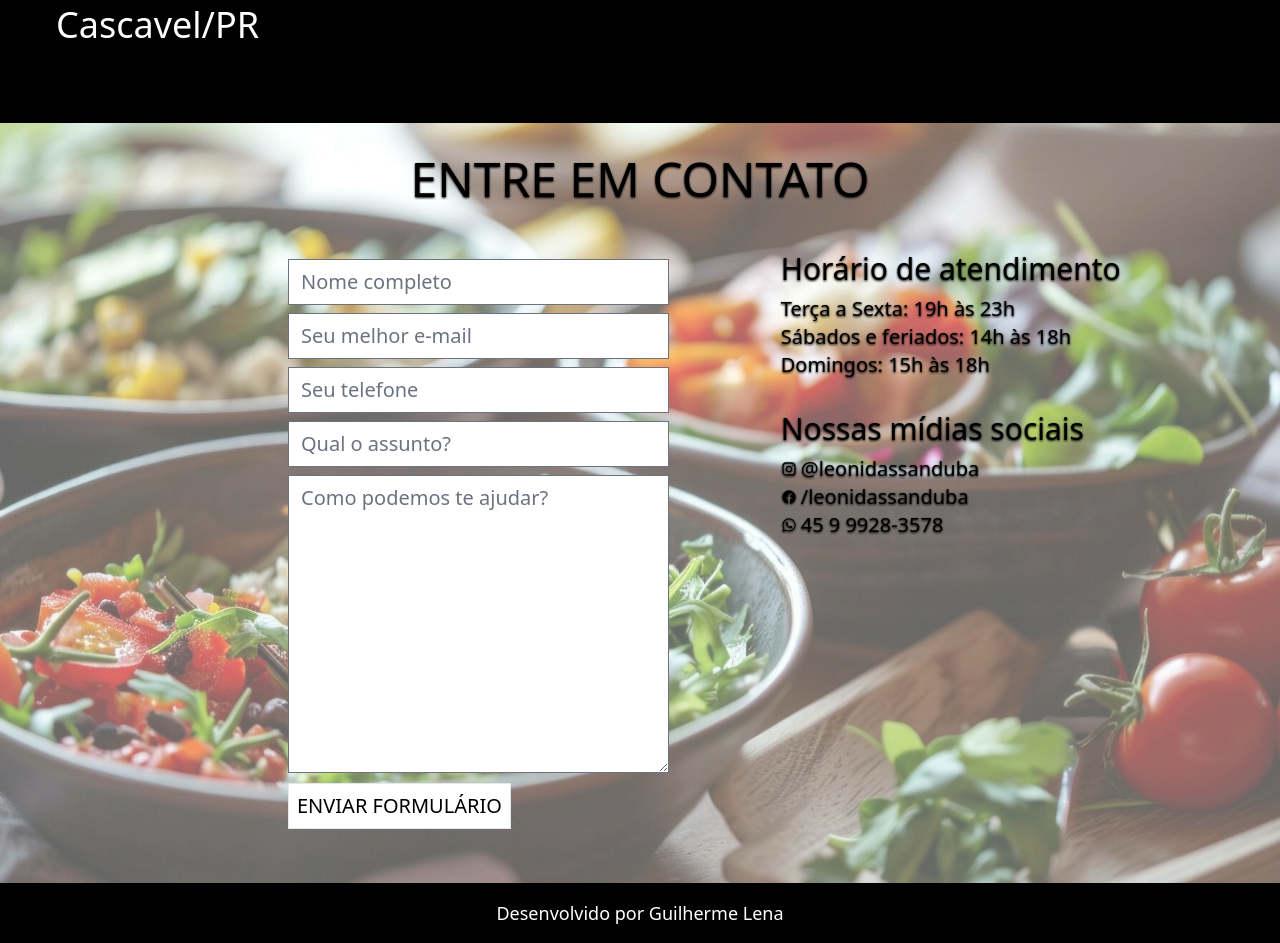
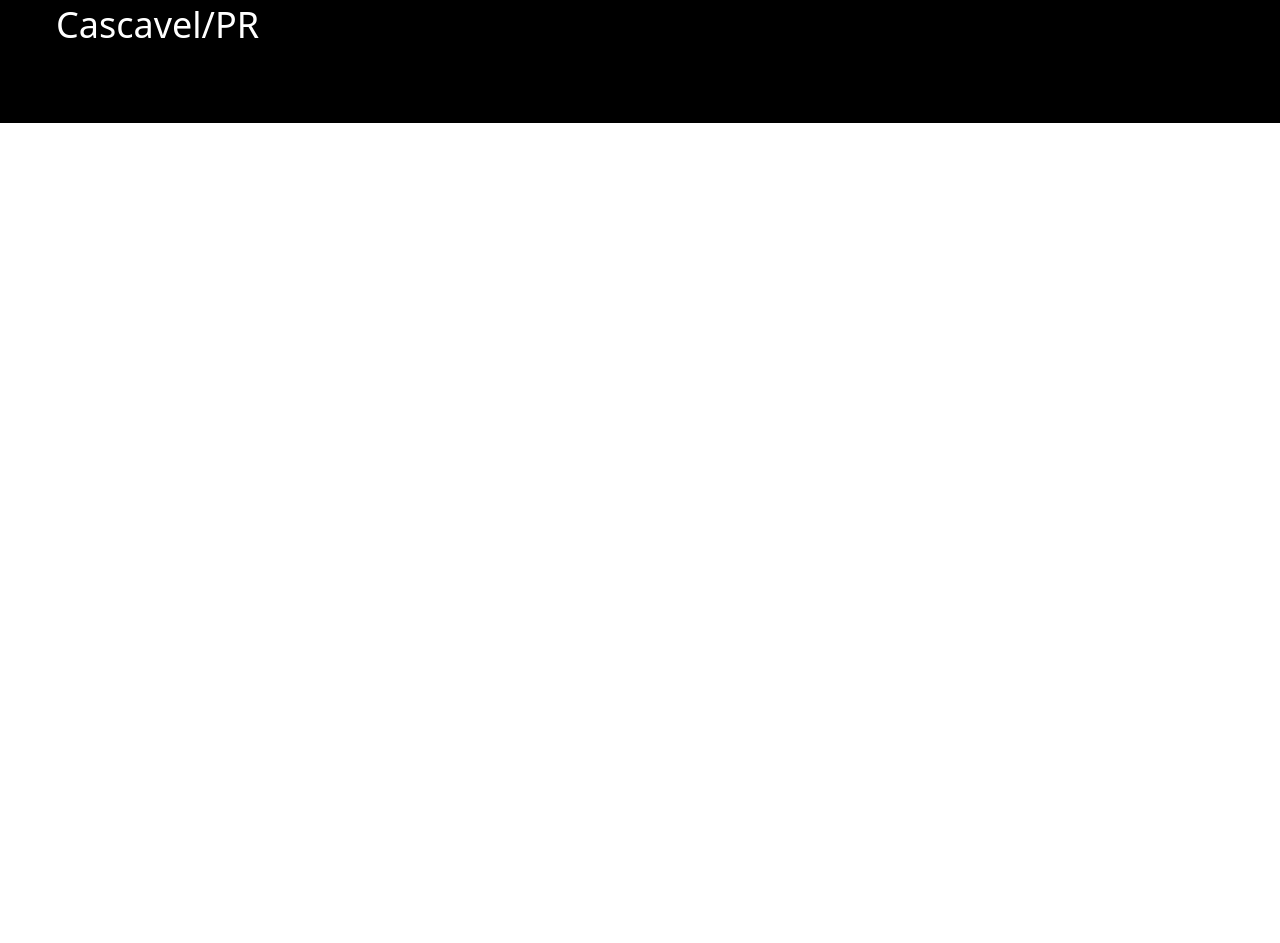
Before and after one commit to guilhermelena01/projeto-leonidas-app, a Next.js app: page / in a window 1280 px wide. Shown: the part 3984-4927 px from the top of the page. After the commit the page ends 4107 px from the top, so only its background shows below. Built offline with nearby package versions, Linux system fonts and the light colour scheme; grey boxes are pictures that could not be loaded.

Commit message:
removendo footer e formulario

```diff
--- a/src/pages/index.tsx
+++ b/src/pages/index.tsx
@@ -97,54 +97,6 @@ export default function Home() {
             Centro - Cascavel/PR</p>
           <iframe title="teste" className="w-full md:w-[70%] md:h-64 md:top-0 md:right-0 md:p-0 h-48 py-0.5 md:absolute xl:h-[80%]" src="https://www.google.com/maps/embed?pb=!1m18!1m12!1m3!1d3617.3970078378097!2d-53.45210028522562!3d-24.95260381948541!2m3!1f0!2f0!3f0!3m2!1i1024!2i768!4f13.1!3m3!1m2!1s0x94f3d56eede66921%3A0xbb82308c7f99d53!2sLe%C3%B4nidas%20Sanduba!5e0!3m2!1spt-BR!2sbr!4v1708592355205!5m2!1spt-BR!2sbr" style={{ border: 0 }} loading="lazy"></iframe>
         </div>
-
-        <div id="contato" className="w-full flex flex-col sm:flex-row relative py-4 lg:p-0 bg-white text-black md:justify-center">
-          <Image src={SaladaLeonidas} alt="Prato de saladas Leonidas" className="w-full hidden lg:flex opacity-60 h-[760px]" />
-          <h1 className="hidden md:flex text-4xl xl:text-5xl absolute xl:mt-8 drop-shadow-[0_1px_1px_rgba(0,0,0,8)] lg:text-black">ENTRE EM CONTATO</h1>
-          <div className="w-full lg:absolute lg:flex md:gap-x-12 xl:gap-x-24">
-            <form onSubmit={helpHook.sendEmail}
-              className="w-full flex flex-col justify-center items-center gap-y-2 px-4 pb-8 pt-2 md:mt-16 xl:mt-32 xl:pl-72 md:relative">
-              <h2 className="text-lg md:hidden">ENTRE EM CONTATO</h2>
-              <input onChange={(event) => helpHook.setName(event.target.value)} placeholder="Nome completo" type="text" className="w-full xl:text-xl focus:ring-0" />
-              <input onChange={(event) => helpHook.setEmail(event.target.value)} placeholder="Seu melhor e-mail" type="email" className="w-full xl:text-xl focus:ring-0" />
-              <input onChange={(event) => helpHook.setPhone(event.target.value)} placeholder="Seu telefone" value={maskPhone(helpHook.phone)} maxLength={13} type="tel" className="w-full xl:text-xl focus:ring-0" />
-              <input onChange={(event) => helpHook.setTopic(event.target.value)} placeholder="Qual o assunto?" type="text" className="w-full xl:text-xl focus:ring-0" />
-              <textarea onChange={(event) => helpHook.setMessage(event.target.value)} placeholder="Como podemos te ajudar?" id="" cols={30} rows={10} className="w-full xl:text-xl focus:ring-0"></textarea>
-              <button type="submit" className="bg-white text-black p-2 md:absolute -bottom-6 left-32 xl:left-72 border xl:text-xl transition-all duration-300 ease-in-out hover:bg-black hover:text-white hover:border hover:border-black">ENVIAR FORMULÁRIO</button>
-            </form>
-
-            <div className="w-full flex flex-col items-center justify-center lg:text-black md:flex-row md:mt-16 xl:mt-32 lg:justify-normal lg:items-start">
-              <div className="flex lg:flex-col md:justify-center gap-x-4">
-                <ul>
-                  <h2 className="text-lg md:text-xl xl:text-3xl mb-2 lg:drop-shadow-[0_1px_1px_rgba(0,0,0,8)]">Horário de atendimento</h2>
-                  <li className="xl:text-xl lg:drop-shadow-[0_1px_1px_rgba(0,0,0,8)]">Terça a Sexta: 19h às 23h</li>
-                  <li className="xl:text-xl lg:drop-shadow-[0_1px_1px_rgba(0,0,0,8)]">Sábados e feriados: 14h às 18h</li>
-                  <li className="xl:text-xl lg:drop-shadow-[0_1px_1px_rgba(0,0,0,8)]">Domingos: 15h às 18h</li>
-                </ul>
-
-                <ul>
-                  <h2 className="text-lg md:text-xl xl:text-3xl mb-2 lg:mt-8 lg:drop-shadow-[0_1px_1px_rgba(0,0,0,8)]">Nossas mídias sociais</h2>
-                  <Link href={"https://www.instagram.com/leonidassanduba/"} className="hover:font-bold flex gap-x-2 md:items-center md:text-lg md:gap-x-1 xl:text-xl lg:drop-shadow-[0_1px_1px_rgba(0,0,0,8)]">
-                    <svg xmlns="http://www.w3.org/2000/svg" viewBox="0 0 24 24" className="w-4"><title>instagram</title><path d="M7.8,2H16.2C19.4,2 22,4.6 22,7.8V16.2A5.8,5.8 0 0,1 16.2,22H7.8C4.6,22 2,19.4 2,16.2V7.8A5.8,5.8 0 0,1 7.8,2M7.6,4A3.6,3.6 0 0,0 4,7.6V16.4C4,18.39 5.61,20 7.6,20H16.4A3.6,3.6 0 0,0 20,16.4V7.6C20,5.61 18.39,4 16.4,4H7.6M17.25,5.5A1.25,1.25 0 0,1 18.5,6.75A1.25,1.25 0 0,1 17.25,8A1.25,1.25 0 0,1 16,6.75A1.25,1.25 0 0,1 17.25,5.5M12,7A5,5 0 0,1 17,12A5,5 0 0,1 12,17A5,5 0 0,1 7,12A5,5 0 0,1 12,7M12,9A3,3 0 0,0 9,12A3,3 0 0,0 12,15A3,3 0 0,0 15,12A3,3 0 0,0 12,9Z" className="fill-black" /></svg>
-                    @leonidassanduba
-                  </Link>
-                  <Link href={"https://www.instagram.com/leonidassanduba/"} className="hover:font-bold flex gap-x-2 md:items-center md:text-lg md:gap-x-1 xl:text-xl lg:drop-shadow-[0_1px_1px_rgba(0,0,0,8)]">
-                    <svg xmlns="http://www.w3.org/2000/svg" viewBox="0 0 24 24" className="w-4"><title>facebook</title><path d="M12 2.04C6.5 2.04 2 6.53 2 12.06C2 17.06 5.66 21.21 10.44 21.96V14.96H7.9V12.06H10.44V9.85C10.44 7.34 11.93 5.96 14.22 5.96C15.31 5.96 16.45 6.15 16.45 6.15V8.62H15.19C13.95 8.62 13.56 9.39 13.56 10.18V12.06H16.34L15.89 14.96H13.56V21.96A10 10 0 0 0 22 12.06C22 6.53 17.5 2.04 12 2.04Z" className="fill-black" /></svg>
-                    /leonidassanduba
-                  </Link>
-                  <Link href={"tel:+5545999974830"} className="hover:font-bold flex gap-x-2 md:items-center md:text-lg md:gap-x-1 xl:text-xl lg:drop-shadow-[0_1px_1px_rgba(0,0,0,8)]">
-                    <svg xmlns="http://www.w3.org/2000/svg" viewBox="0 0 24 24" className="w-4"><title>whatsapp</title><path d="M12.04 2C6.58 2 2.13 6.45 2.13 11.91C2.13 13.66 2.59 15.36 3.45 16.86L2.05 22L7.3 20.62C8.75 21.41 10.38 21.83 12.04 21.83C17.5 21.83 21.95 17.38 21.95 11.92C21.95 9.27 20.92 6.78 19.05 4.91C17.18 3.03 14.69 2 12.04 2M12.05 3.67C14.25 3.67 16.31 4.53 17.87 6.09C19.42 7.65 20.28 9.72 20.28 11.92C20.28 16.46 16.58 20.15 12.04 20.15C10.56 20.15 9.11 19.76 7.85 19L7.55 18.83L4.43 19.65L5.26 16.61L5.06 16.29C4.24 15 3.8 13.47 3.8 11.91C3.81 7.37 7.5 3.67 12.05 3.67M8.53 7.33C8.37 7.33 8.1 7.39 7.87 7.64C7.65 7.89 7 8.5 7 9.71C7 10.93 7.89 12.1 8 12.27C8.14 12.44 9.76 14.94 12.25 16C12.84 16.27 13.3 16.42 13.66 16.53C14.25 16.72 14.79 16.69 15.22 16.63C15.7 16.56 16.68 16.03 16.89 15.45C17.1 14.87 17.1 14.38 17.04 14.27C16.97 14.17 16.81 14.11 16.56 14C16.31 13.86 15.09 13.26 14.87 13.18C14.64 13.1 14.5 13.06 14.31 13.3C14.15 13.55 13.67 14.11 13.53 14.27C13.38 14.44 13.24 14.46 13 14.34C12.74 14.21 11.94 13.95 11 13.11C10.26 12.45 9.77 11.64 9.62 11.39C9.5 11.15 9.61 11 9.73 10.89C9.84 10.78 10 10.6 10.1 10.45C10.23 10.31 10.27 10.2 10.35 10.04C10.43 9.87 10.39 9.73 10.33 9.61C10.27 9.5 9.77 8.26 9.56 7.77C9.36 7.29 9.16 7.35 9 7.34C8.86 7.34 8.7 7.33 8.53 7.33Z" className="fill-black" /></svg>
-                    45 9 9928-3578
-                  </Link>
-                </ul>
-              </div>
-            </div>
-          </div>
-        </div>
-
-        <footer className="w-full flex items-center justify-center py-2 bg-black text-white md:mt-8 lg:m-0 md:py-4 xl:text-lg">
-          <p>Desenvolvido por <Link target="blank" href={"https://github.com/guilhermelena01"}>Guilherme Lena</Link></p>
-        </footer>
       </div>
     </>
 
```
